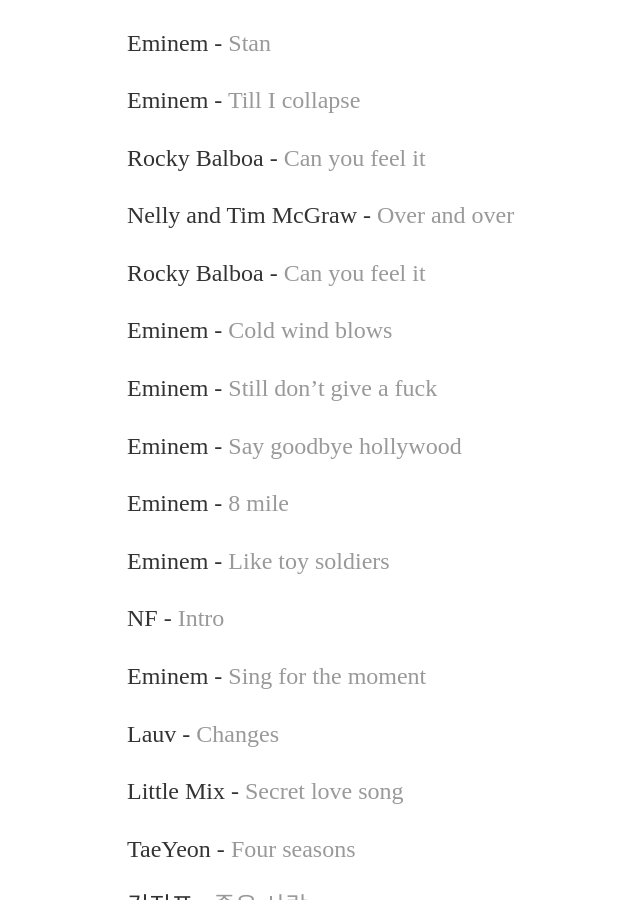
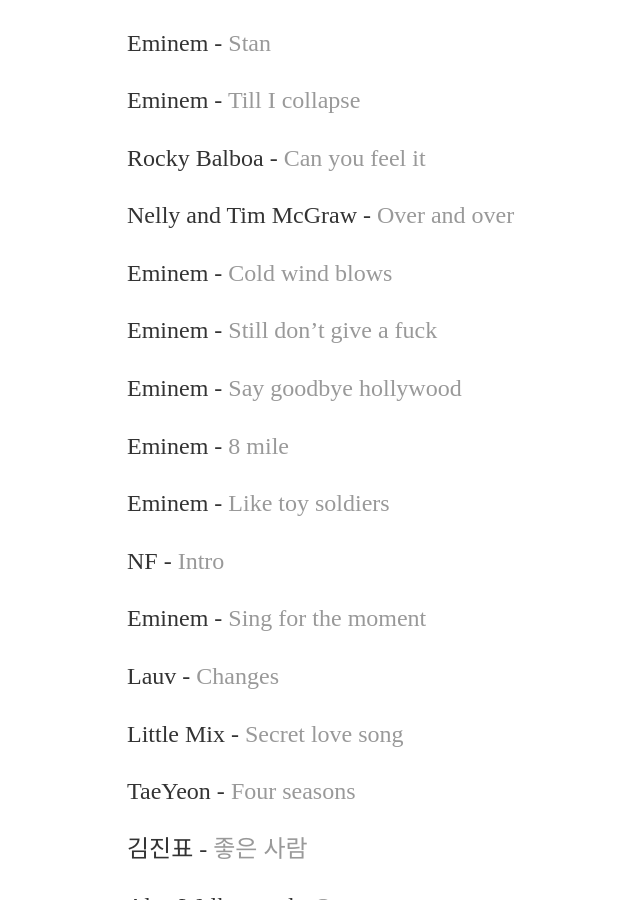
Before and after one commit to yjkweon24/yjkweon24.github.io, a Jekyll site: the page built from _posts/2018-10-23-songs-that-i-love.md, in a window 1280 px wide and 900 px high, scrolled down 2231 px. Shown: the whole window, without its empty margins (65-705 px from the left). Built offline with Jekyll 4.4.1, drawn with Linux system fonts in a browser that asks for light colours.

Commit message:
duplication removed

```diff
--- a/_posts/2018-10-23-songs-that-i-love.md
+++ b/_posts/2018-10-23-songs-that-i-love.md
@@ -80,8 +80,6 @@
 Rocky Balboa - [Can you feel it](https://www.youtube.com/watch?v=UDRoLRoGots)
 
 Nelly and Tim McGraw - [Over and over](https://www.youtube.com/watch?v=n3htOCjafTc)
-
-Rocky Balboa - [Can you feel it](https://www.youtube.com/watch?v=UDRoLRoGots)
 
 Eminem - [Cold wind blows](https://www.youtube.com/watch?v=c4Yz9o5UtN8)
 
```
